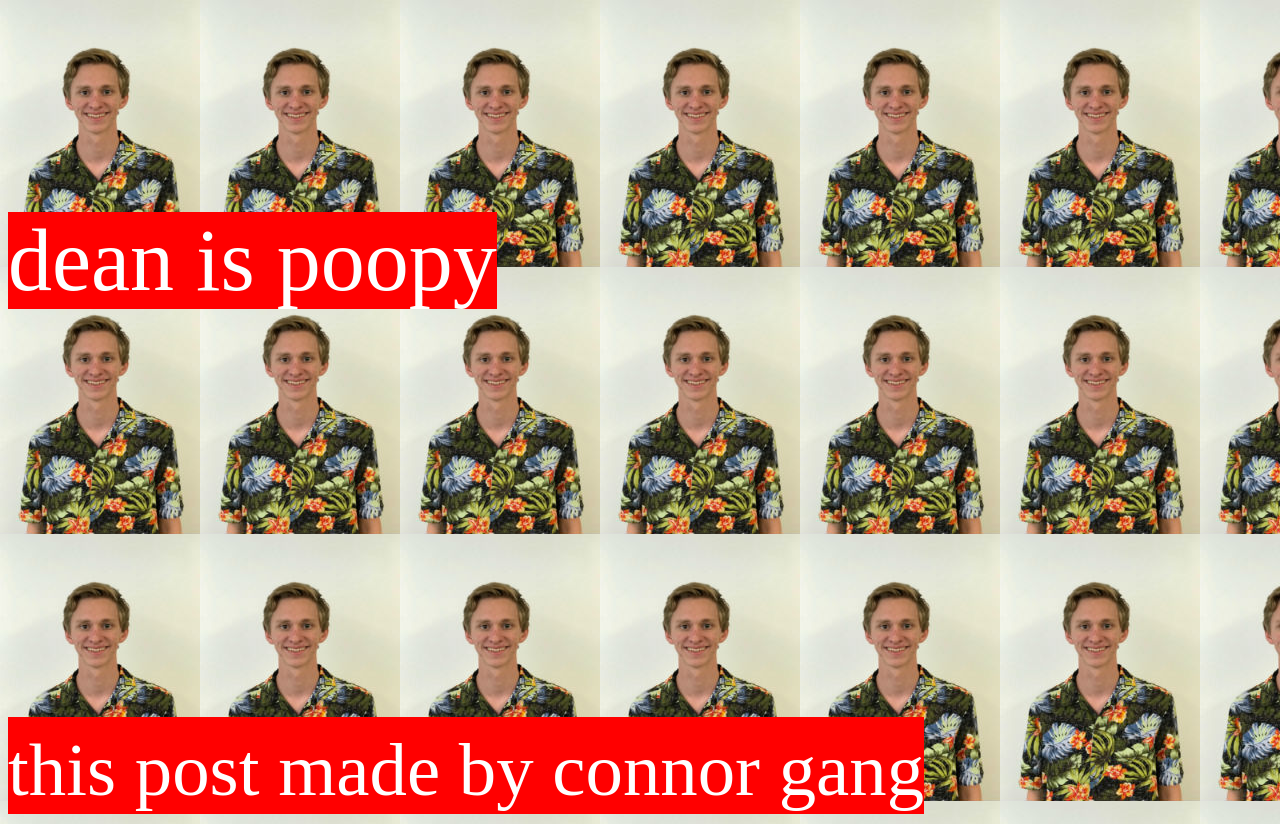
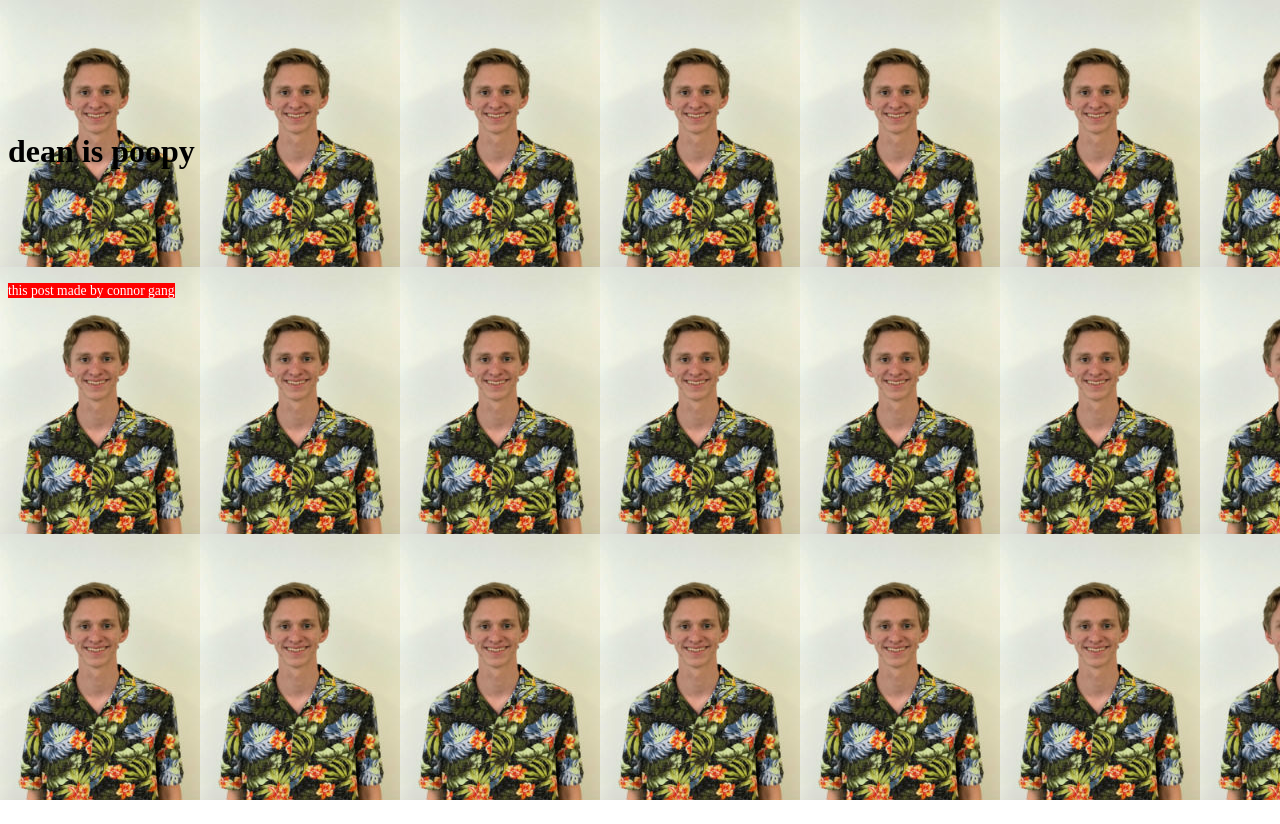
Before and after one commit to mileshahn/test2, a plain HTML site: page index.html in a window 1280 px wide. After the commit the page ends 800 px from the top, so only its background shows below. Drawn offline with Linux system fonts and the light colour scheme.

Commit message:
Update index.html

```diff
--- a/index.html
+++ b/index.html
@@ -1,8 +1,8 @@
 <!DOCTYPE html>
 <html>
 <body background="sconnor.jpg">
-<h style="text-align:center;background-color:red;color:white;font-size:550%;"> </style>
-<h><br><br>dean is poopy</h>
+<h1 style="text-align:center;background-color:red;color:white;font-size:550%;"> </style>
+<h1><br><br>dean is poopy</h1>
 <h style="text-align:center;background-color:red;color:white;font-size:85%;"> </style>
 <h><br><br><br><br><br>this post made by connor gang</h>
 </body>
```
